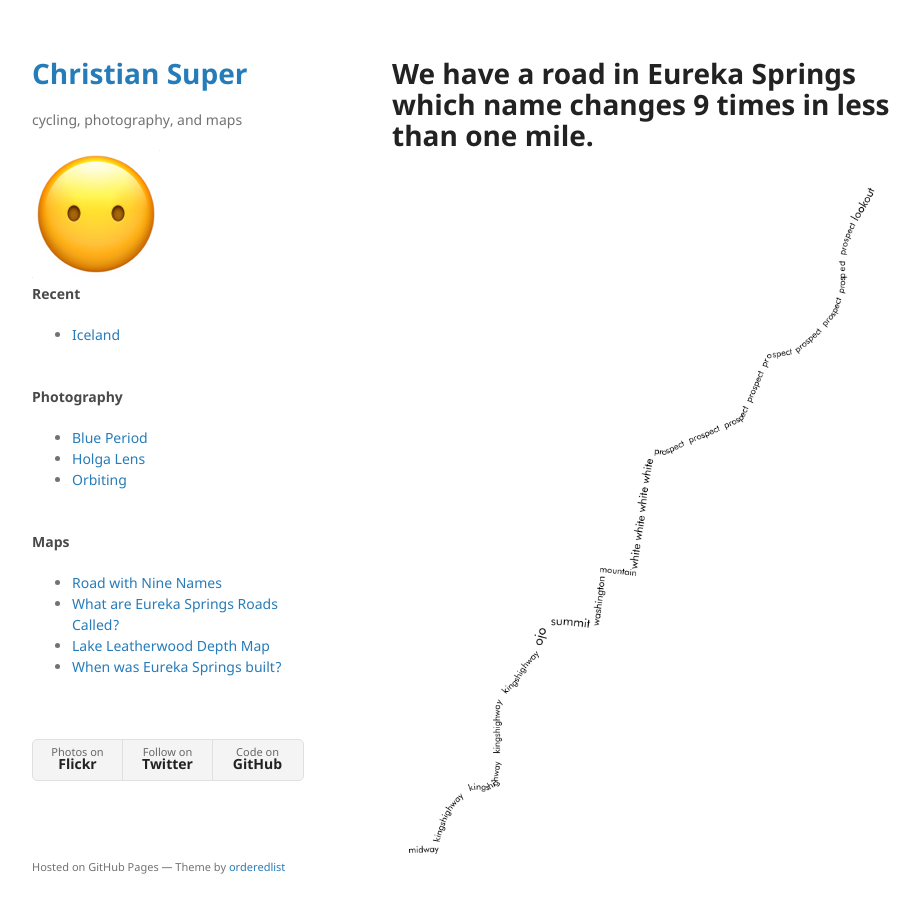
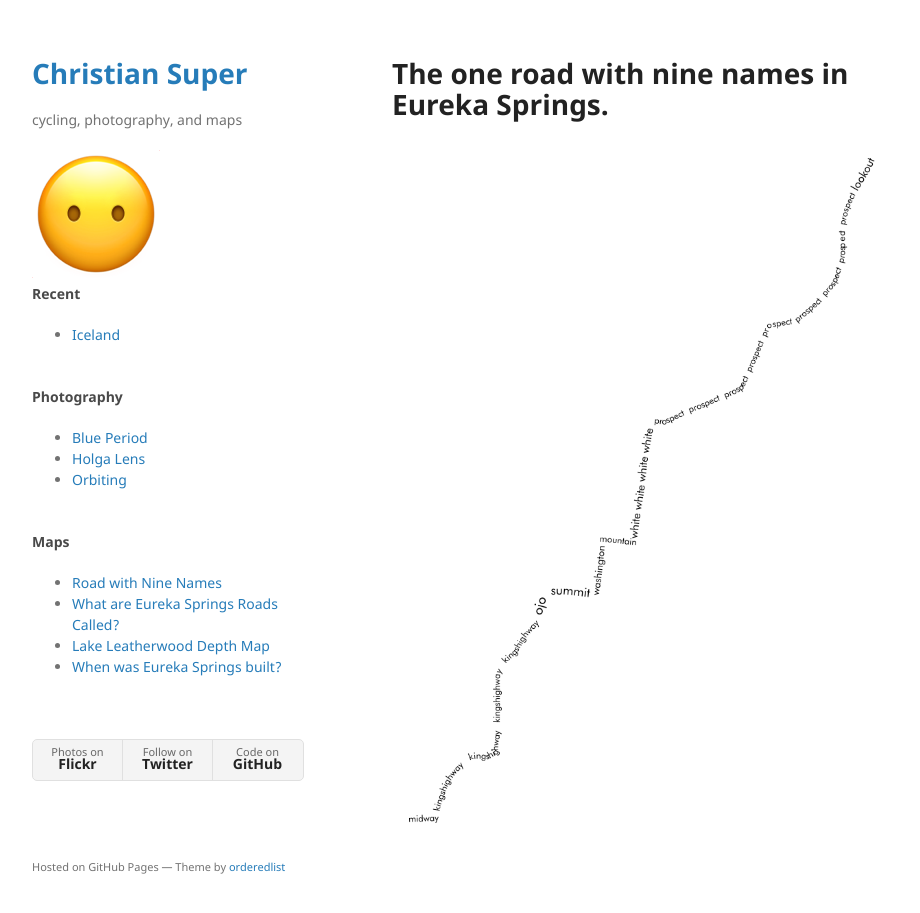
Before and after one commit to csuper/csuper.github.io, a Jekyll site: the page built from nine_names.md, in a window 1280 px wide and 946 px high. Shown: the top 913 px of the window, without its empty margins (178-1098 px from the left). Built offline with Jekyll 4.4.1, drawn with Linux system fonts in a browser that asks for light colours; our own code applies the rules of GitHub Pages for plain Markdown files.

Commit message:
update title nine names

```diff
--- a/nine_names.md
+++ b/nine_names.md
@@ -2,6 +2,6 @@
 layout: default
 ---
 
-# We have a road in Eureka Springs which name changes 9 times in less than one mile.
+# The one road with nine names in Eureka Springs.
 
 <a href="https://csuper.us/assets/img/NineNamesFINAL.png"><img src="https://csuper.us/assets/img/NineNamesFINAL.png" alt="Road with Nine Names" /></a>
```
